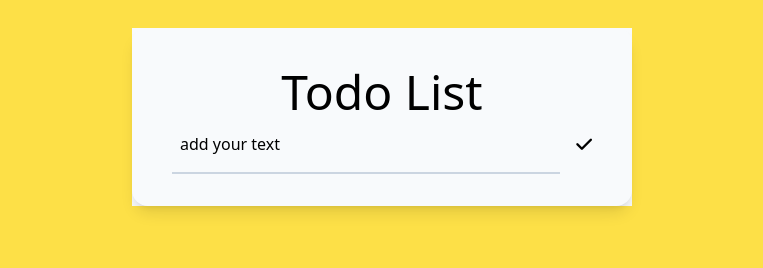
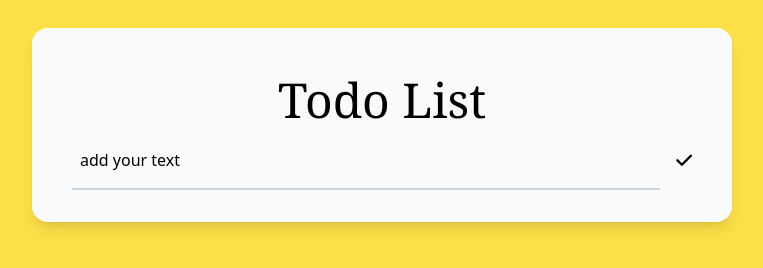
Before and after one commit to Milad-F84/todo-app, a website: page src/index.html in a window 1280 px wide. Shown: the whole page, without its empty margins (258-1021 px from the left). Drawn offline with Linux system fonts and the light colour scheme.

Commit message:
todo complete

```diff
--- a/src/index.html
+++ b/src/index.html
@@ -9,9 +9,9 @@
     <script src="./main.js" defer></script>
 </head>
 <body class="h-screen bg-yellow-300">
-    <div class="max-w-[500px] w-full font-sans absolute m-auto left-0 right-0 top-7 bg-slate-50 text-center">
-        <div class="py-8 px-10 shadow-lg rounded-2xl">
-            <h1 class="text-5xl mt-2 font-medium">Todo List</h1>
+    <div class="max-w-[700px] w-full font-sans absolute m-auto left-0 right-0 top-7 bg-slate-50 rounded-2xl text-center">
+        <div class="py-8 px-10 shadow-lg rounded-2xl bg-slate-50">
+            <h1 class="text-5xl mt-2 font-medium font-serif p-2">Todo List</h1>
             <div class="relative flex justify-between items-center gap-4 ">
                 <input
                     class="w-full bg-transparent text-black border-b-2 border-solid border-slate-300 py-4 px-2 focus:outline-none focus:border-blue-600 placeholder:text-black"
```
Also changed, not shown: src/output.css.
